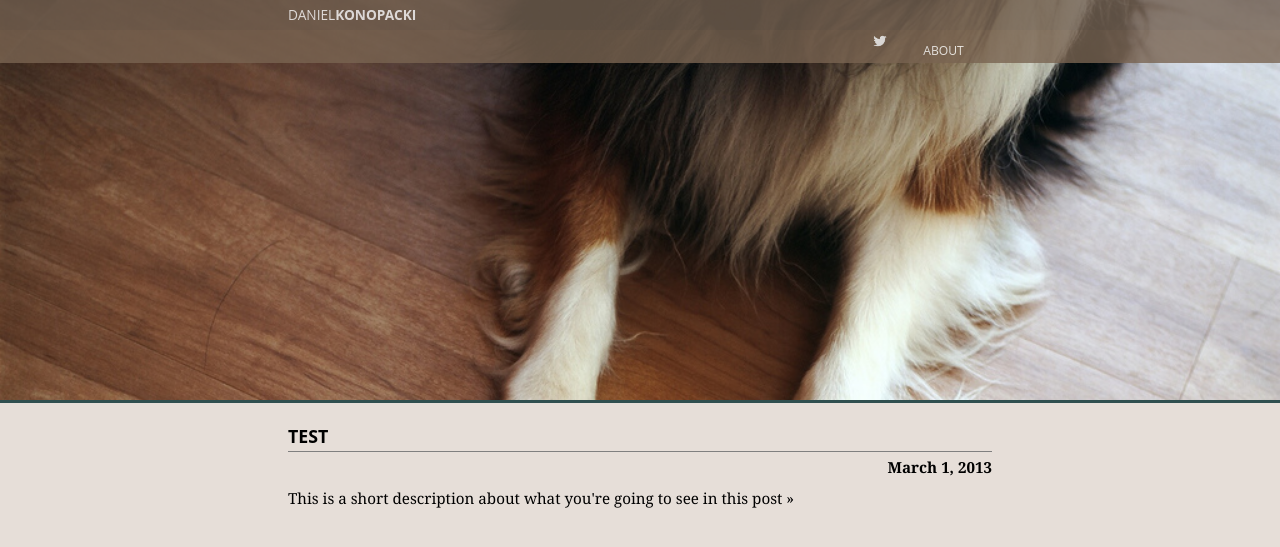
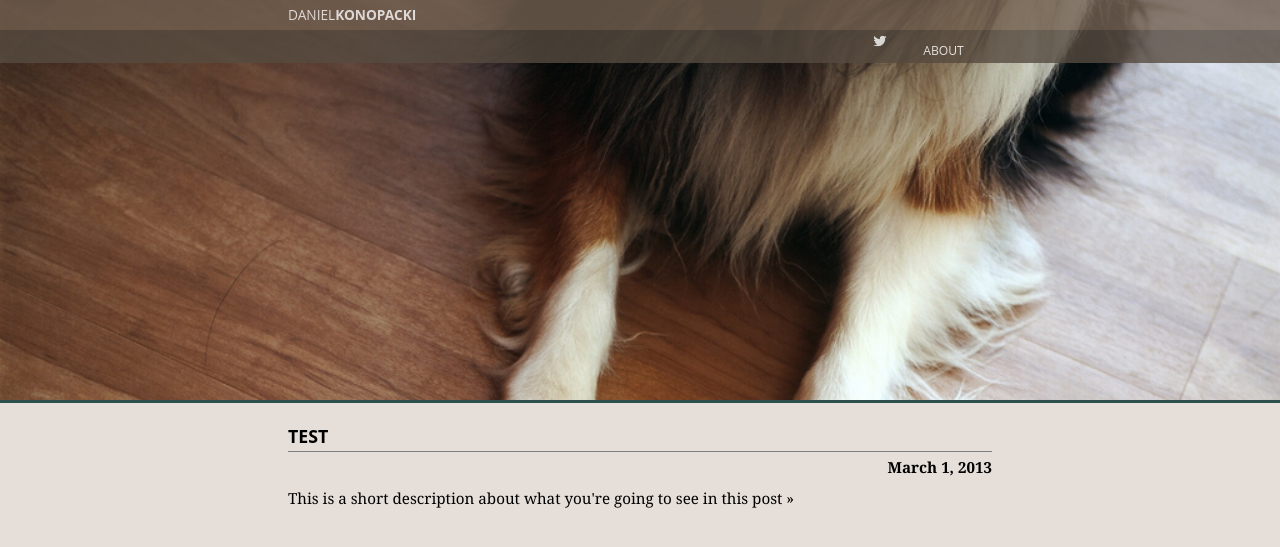
Before and after one commit to danielkonopacki/danielkonopacki.github.com, a Jekyll site: the page built from index.html, in a window 1280 px wide. Shown: the top 547 px of the page. Built offline with Jekyll 4.4.1, drawn with Linux system fonts in a browser that asks for light colours; Markdown is read by kramdown in place of the engine named in the settings.

Commit message:
Style changes

```diff
--- a/css/layout.css
+++ b/css/layout.css
@@ -12,10 +12,11 @@ html, body {
   opacity: .8;
   position: fixed;
   top: 0;
+  z-index: 10;
 }
 
 #nav {
-  background-color: #7A6552;
+  background-color: #574B40;
 }
 
 #nav ul {
```
